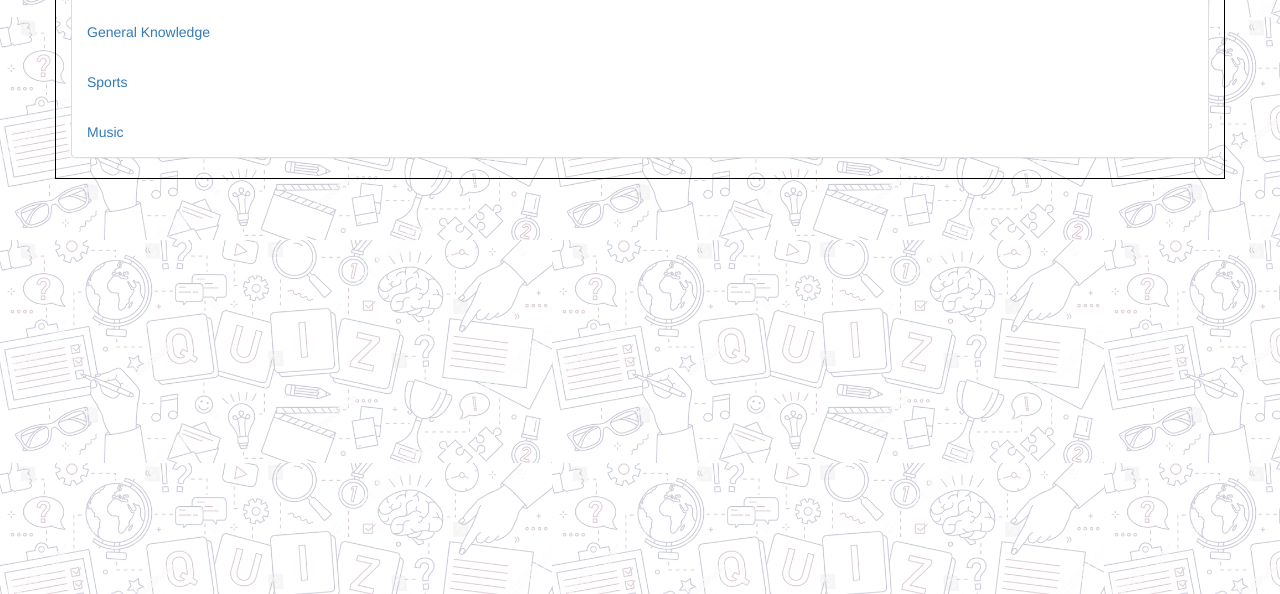
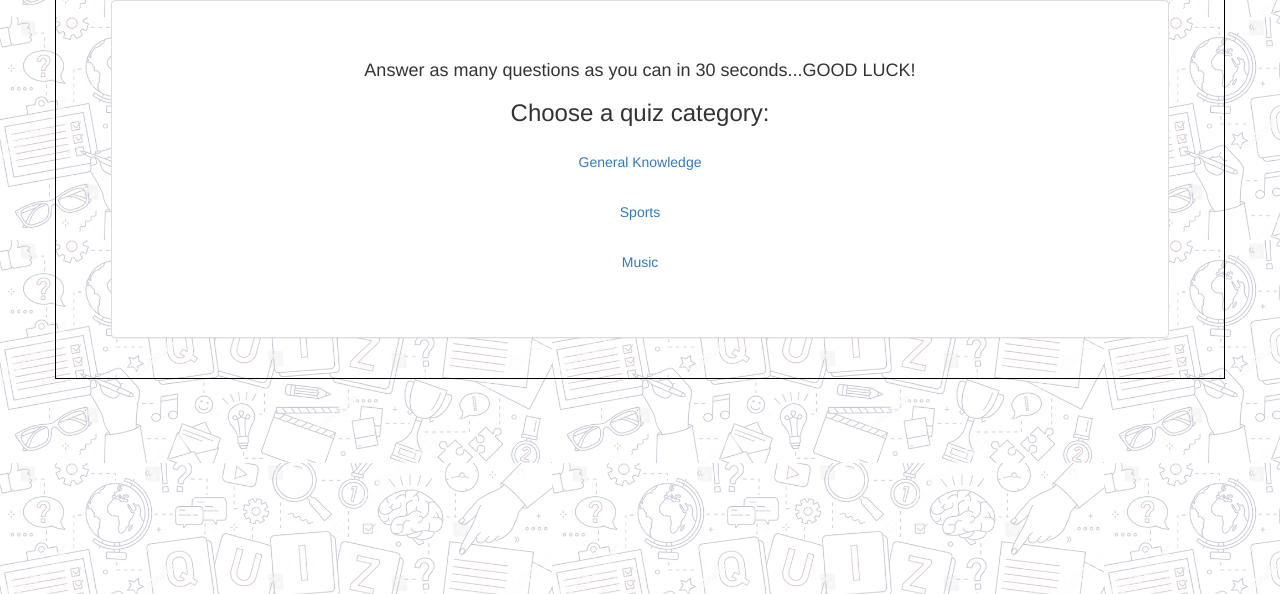
Before and after one commit to maroua-akkari/Sparta-game, a plain HTML site: page home.html in a window 1280 px wide. Shown: the part 206-800 px from the top of the page. Drawn offline with nearby package versions, Linux system fonts and the light colour scheme; no server answers.

Commit message:
all content in center of page

```diff
--- a/main.css
+++ b/main.css
@@ -2,7 +2,7 @@
   border: 1px solid black;
 } */
 
-h1, h2 {
+h1, h2, h4 {
   text-align: center;
 }
 
@@ -16,7 +16,7 @@ body {
 
 .allContent {
     border: 1px solid black;
-    margin-top: 50px;
+    margin-top: 100px;
 }
 
 .categories li {
@@ -35,3 +35,18 @@ body {
 .score {
   text-align: center;
 }
+
+.myModal {
+  margin-top: 200px;
+}
+
+.playAgain {
+  color: white;
+  text-decoration: none;
+}
+
+.panel {
+margin: 40px;
+padding: 50px;
+text-align: center;
+}
```
